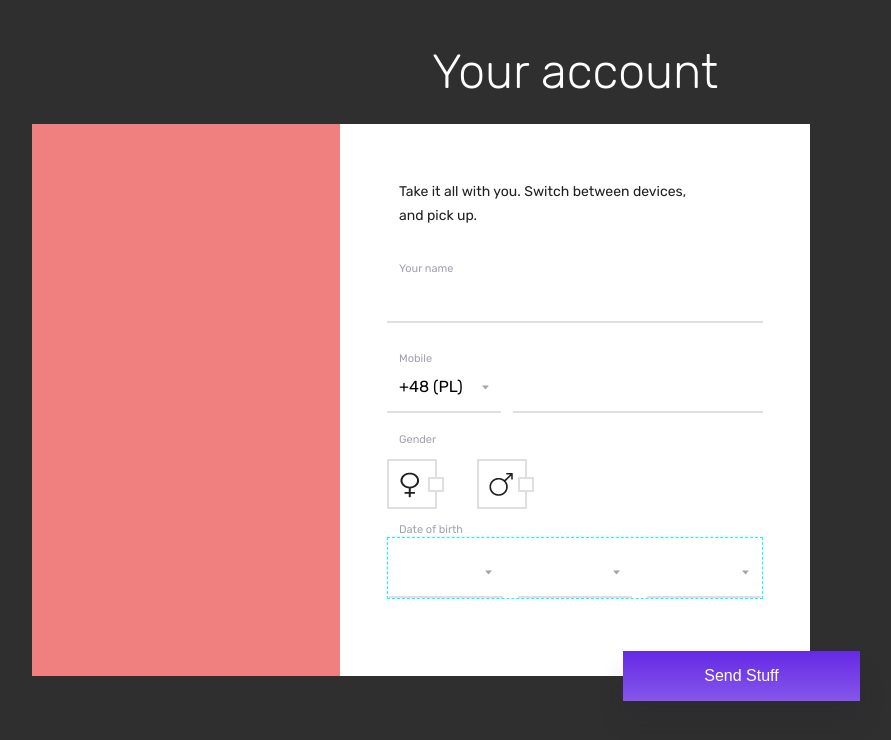
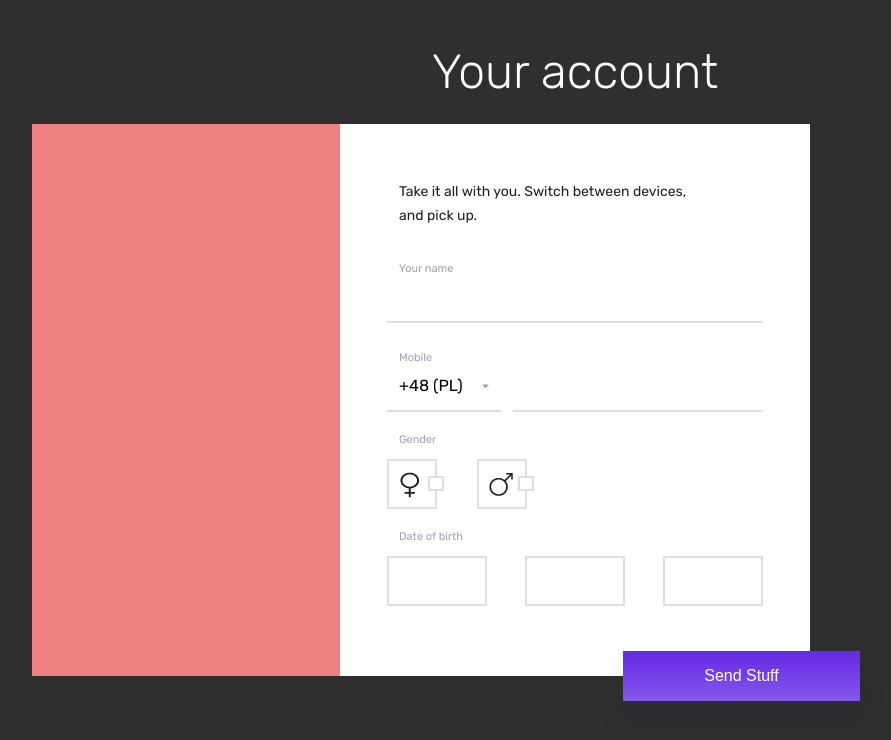
Before and after one commit to KamilCybulski/react-form, a React app: page / in a window 1280 px wide. Shown: the top 740 px of the page, without its empty margins (219-1110 px from the left). Built offline with nearby package versions, Linux system fonts and the light colour scheme.

Commit message:
Refactor DateField

```diff
--- a/src/components/FormContent.jsx
+++ b/src/components/FormContent.jsx
@@ -59,10 +59,10 @@ const FormContent = ({ visible }) => (
             />
           </div>
         </div>
-        <div className="form__row">
+        <div className="form__row_test">
           <GenderField />
         </div>
-        <div className="form__row">
+        <div className="form__row_test">
           <Fields names={['date.day', 'date.month', 'date.year']} component={DateField} />
         </div>
       </div>
--- a/src/components/form_fields/DateField.jsx
+++ b/src/components/form_fields/DateField.jsx
@@ -15,30 +15,38 @@ const DateField = ({ date: { day, month, year } }) => (
       <span className="datefield__error">{day.meta.error}</span>
     </div>
     <div className="datefield__selects">
-      <div className="form__cell_short">
       <SelectField
         input={day.input}
         meta={day.meta}
         options={days}
+        wrapperCustomClass="datefield__select"
+        inputCustomClass="datefield__input"
       />
-      </div>
-      <div className="form__cell_short">
       <SelectField
         input={month.input}
         meta={month.meta}
         options={months}
+        wrapperCustomClass="datefield__select"
+        inputCustomClass="datefield__input"
       />
-      </div>
-      <div className="form__cell_short">
       <SelectField
         input={year.input}
         meta={year.meta}
         options={years}
+        wrapperCustomClass="datefield__select"
+        inputCustomClass="datefield__input"
       />
-      </div>
     </div>
   </div>
 );
 
+DateField.propTypes = {
+  date: PropTypes.shape({
+    day: PropTypes.object,
+    month: PropTypes.object,
+    year: PropTypes.object,
+  }).isRequired,
+};
+
 
 export default DateField;
--- a/src/components/form_fields/SelectField.jsx
+++ b/src/components/form_fields/SelectField.jsx
@@ -28,23 +28,25 @@ class SelectField extends React.Component {
 
   render() {
     const {
-      input, meta, label, options,
+      input, meta, label, options, underline, inputCustomClass, wrapperCustomClass,
     } = this.props;
 
     return (
-      <div className="selectfield">
-        <div className="selectfield__controls">
-          <span>{label}</span>
-        </div>
+      <div className={wrapperCustomClass || 'selectfield'}>
+        {label &&
+          <div className="selectfield__controls">
+            <span>{label}</span>
+          </div>}
         <input
           {...input}
           readOnly
           type="text"
-          className="selectfield__input"
+          className={inputCustomClass || 'selectfield__input'}
         />
-        <span
-          className={meta.active ? 'selectfield__underline_active' : 'selectfield__underline'}
-        />
+        {underline &&
+          <span
+            className={meta.active ? 'selectfield__underline_active' : 'selectfield__underline'}
+          />}
         <div
           ref={this.handleDropdownRef}
           className="selectfield__dropdown"
@@ -69,6 +71,9 @@ class SelectField extends React.Component {
 
 SelectField.defaultProps = {
   label: '',
+  underline: false,
+  inputCustomClass: '',
+  wrapperCustomClass: '',
 };
 
 SelectField.propTypes = {
@@ -82,6 +87,9 @@ SelectField.propTypes = {
   }).isRequired,
   label: PropTypes.string,
   options: PropTypes.any.isRequired,
+  underline: PropTypes.bool,
+  inputCustomClass: PropTypes.string,
+  wrapperCustomClass: PropTypes.string,
 };
 
 export default SelectField;
--- a/src/styles/form/_datefield.scss
+++ b/src/styles/form/_datefield.scss
@@ -4,6 +4,7 @@
   display: flex;
   flex-flow: column nowrap;
   justify-content: space-between;
+  align-self: flex-end;
 }
 
 .datefield__controls {
@@ -24,7 +25,29 @@
 
 .datefield__selects {
   display: flex;
-  justify-content: space-around;
-  align-items: flex-end;
-  border: 1px dashed cyan;
+  justify-content: space-between;
+  height: 50px;
 }
+
+.datefield__select {
+  width: 100px;
+  height: 50px;
+  display: flex;
+  flex-flow: column nowrap;
+  justify-content: space-between;
+  position: relative;
+}
+
+.datefield__input {
+  -webkit-appearance: none;
+  -moz-appearance: none;
+  appearance: none;
+  font-family: 'Rubik', sans-serif;
+  box-sizing: border-box;
+  border: 2px solid $divider-color;
+  flex: 1;
+  padding: 0 12px;
+  color: transparent;
+  text-shadow: 0 0 0 #000;
+  cursor: pointer;
+}
--- a/src/styles/form/_layout.scss
+++ b/src/styles/form/_layout.scss
@@ -89,7 +89,18 @@
   display: flex;
   justify-content: center;
   align-items: center;
-  // border: 1px dashed black;
+
+  &_test {
+    width: 90%;
+    display: flex;
+    justify-content: center;
+    align-items: center;
+    height: 90px;
+
+    @media screen and (min-width: 430px) {
+      width: 80%;
+    }
+  }
 
   @media screen and (min-width: 430px) {
     width: 80%;
@@ -145,6 +156,7 @@
   box-shadow: 0px 20px 25px rgba(32,31,54,0.15);
   background-image: linear-gradient(0deg, #8557eb 0%, #6529e5 100%);
   margin-top: -25px;
+  z-index: 1;
   @extend %scale-animation;
 
   &_entered {
--- a/src/styles/form/_selectfield.scss
+++ b/src/styles/form/_selectfield.scss
@@ -57,9 +57,8 @@
   transition: transform .3s;
   transform-origin: top;
   padding: 10px 0;
-  max-height: 200px;
+  max-height: 100px;
   overflow-y: auto;
-  z-index: 2;
   width: 100%;
 
   &_active {
```
Lines whose indentation alone changed are shown as unchanged.
